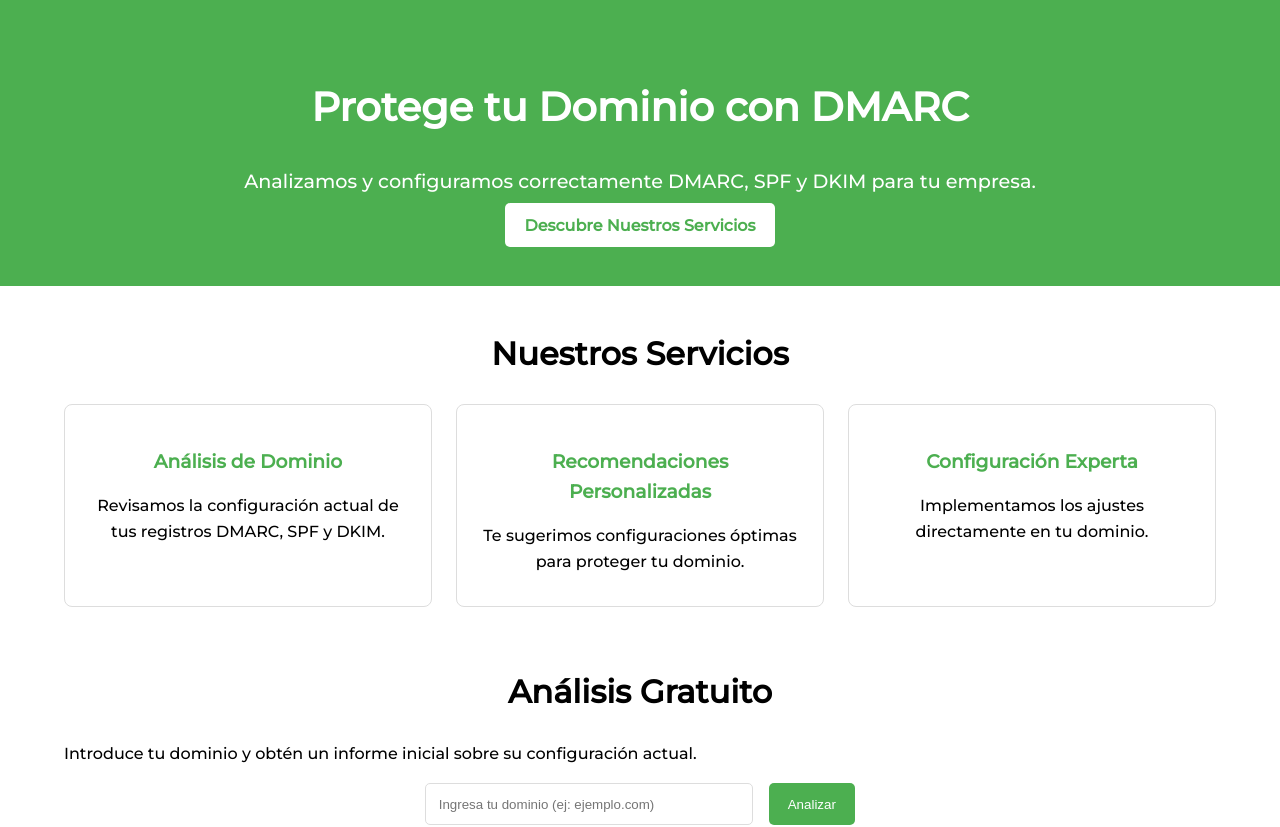
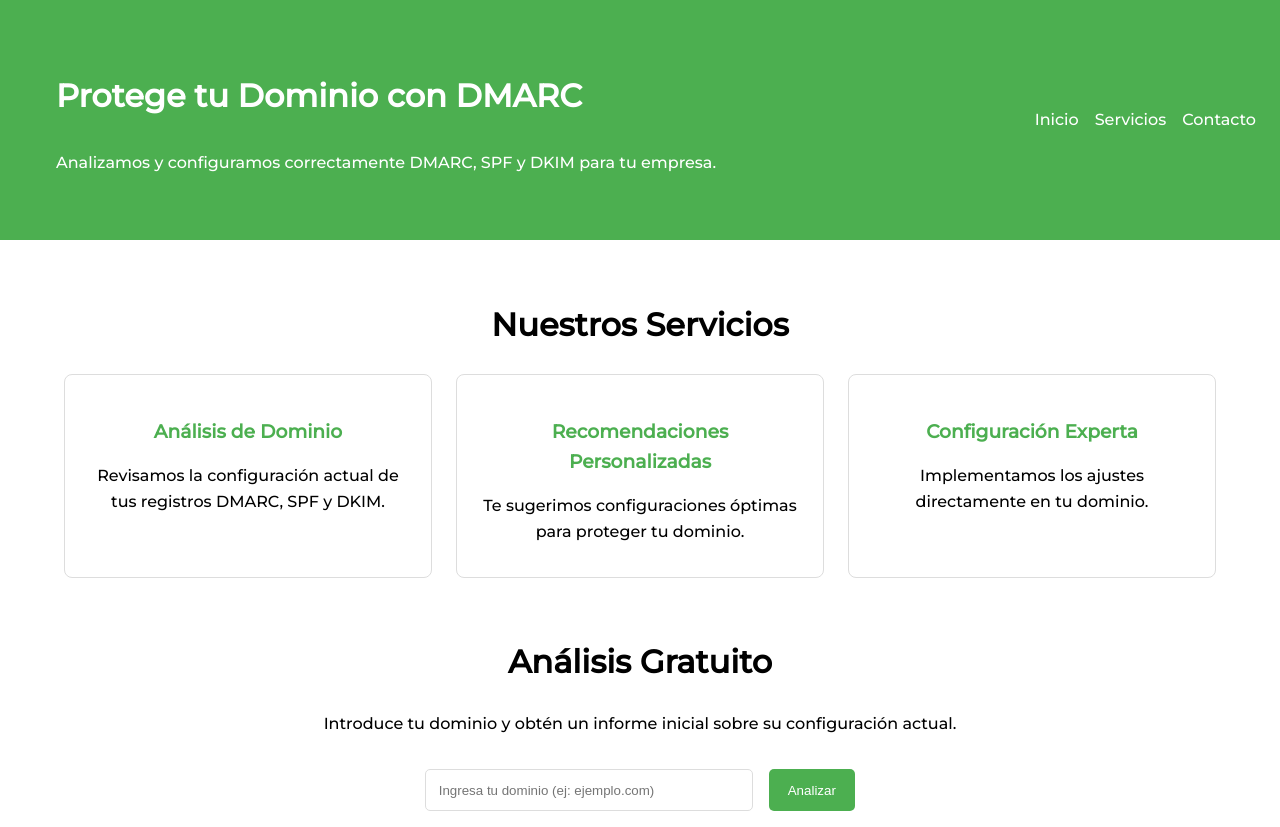
Before and after one commit to ntorrents/dmarc-project, a React (Vite) app: page / in a window 1280 px wide. Shown: the top 827 px of the page. Built offline with nearby package versions, Linux system fonts and the light colour scheme.

Commit message:
Crear Header dinámico

```diff
--- a/src/App.css
+++ b/src/App.css
@@ -10,42 +10,16 @@ body {
     line-height: 1.6;
 }
 
+.align-center {
+    text-align: center;
+    padding-bottom: 1rem;
+}
+
 .container {
     width: 90%;
     max-width: 1200px;
     margin: 0 auto;
     padding: 1rem;
-}
-
-/* Header */
-.header {
-    background: #4caf50;
-    color: #fff;
-    padding: 2rem 1rem;
-    text-align: center;
-}
-
-.header h1 {
-    font-size: 2.5rem;
-}
-
-.header p {
-    font-size: 1.2rem;
-    margin: 1rem;
-}
-
-.header .btn-primary {
-    background: #fff;
-    color: #4caf50;
-    padding: 0.8rem 1.2rem;
-    text-decoration: none;
-    border-radius: 5px;
-    font-weight: bold;
-    /* margin: 2rem; */
-}
-
-.header .btn-primary:hover {
-    background: #ddd;
 }
 
 /* Section Titles */
@@ -55,14 +29,18 @@ section h2 {
     font-size: 2rem;
 }
 
-/* Services Section */
+/* Services Section - Se añade un marginTop para arreglar la posicion del header*/
+.services {
+    margin-top: 16rem;
+}
+
 .service-cards {
     display: grid;
     grid-template-columns: repeat(auto-fit, minmax(250px, 1fr));
     gap: 1.5rem;
 }
 
-/* Free Analysis */
+/* Analysis Section */
 .analysis-form {
     display: flex;
     flex-wrap: wrap;
--- a/src/App.jsx
+++ b/src/App.jsx
@@ -1,5 +1,5 @@
 import "./App.css";
-import Header from "./views/Header";
+import Header from "./views/Header/Header";
 import Services from "./views/Services";
 import Analysis from "./views/Analysis";
 import Plans from "./views/Plans";
--- a/src/views/Analysis.jsx
+++ b/src/views/Analysis.jsx
@@ -3,7 +3,7 @@ function Analysis() {
         <section id="analysis" className="analysis">
             <div className="container">
                 <h2>Análisis Gratuito</h2>
-                <p>
+                <p className="align-center">
                     Introduce tu dominio y obtén un informe inicial sobre su
                     configuración actual.
                 </p>
--- a/src/views/Contact.jsx
+++ b/src/views/Contact.jsx
@@ -3,7 +3,7 @@ function Contact() {
         <section id="contact" className="contact">
             <div className="container">
                 <h2>Contacto</h2>
-                <p>
+                <p className="align-center">
                     ¿Tienes preguntas? Contáctanos y estaremos encantados de
                     ayudarte.
                 </p>
--- a/src/views/Header.jsx
+++ /dev/null
@@ -1,18 +0,0 @@
-function Header() {
-    return (
-        <header className="header">
-            <div className="container">
-                <h1>Protege tu Dominio con DMARC</h1>
-                <p>
-                    Analizamos y configuramos correctamente DMARC, SPF y DKIM
-                    para tu empresa.
-                </p>
-                <a href="#services" className="btn-primary">
-                    Descubre Nuestros Servicios
-                </a>
-            </div>
-        </header>
-    );
-}
-
-export default Header;
--- /dev/null
+++ b/src/views/Header/Header.css
@@ -0,0 +1,100 @@
+.header {
+    position: fixed;
+    top: 0;
+    left: 0;
+    width: 100%;
+    transition: all 0.5s ease;
+    z-index: 50;
+    background: #4caf50;
+    color: #fff;
+    height: 11rem;
+    padding: 2rem 1rem;
+    text-align: center;
+}
+
+.header--scrolled {
+    height: 3rem;
+    background: white;
+    box-shadow: 0 2px 4px rgba(0, 0, 0, 0.1);
+    color: #4caf50;
+}
+
+.header__container {
+    max-width: 1200px;
+    margin: 0 auto;
+    padding: 0 1rem;
+    display: flex;
+    align-items: center;
+    justify-content: space-between;
+    width: 100%;
+    height: 100%;
+}
+
+.header__text {
+    display: flex;
+    flex-direction: column;
+    align-items: flex-start;
+    transition: all 0.5s ease;
+}
+
+.header__title {
+    font-size: 2rem;
+    font-weight: bold;
+    transition: all 0.5s ease;
+}
+
+.header__title--scrolled {
+    font-size: 1rem;
+}
+
+.header__subtitle {
+    margin-top: 0.5rem;
+    font-size: 1rem;
+    opacity: 1;
+    transition: opacity 0.2s ease;
+}
+
+.header--scrolled .header__subtitle {
+    opacity: 0;
+    visibility: hidden;
+    position: absolute;
+}
+
+.header__nav {
+    display: flex;
+    gap: 1rem;
+}
+
+.header__link {
+    text-decoration: none;
+    color: inherit;
+    font-size: 1rem;
+    transition: color 0.5s ease;
+}
+
+.header__link:hover {
+    text-decoration: underline;
+}
+
+/* .header h1 {
+    font-size: 2.5rem;
+} */
+
+/* .header p {
+    font-size: 1.2rem;
+    margin: 1rem;
+    padding-bottom: 1rem;
+}
+
+.header .btn-primary {
+    background: #fff;
+    color: #4caf50;
+    padding: 0.8rem 1.2rem;
+    text-decoration: none;
+    border-radius: 5px;
+    font-weight: bold;
+}
+
+.header .btn-primary:hover {
+    background: #ddd;
+} */
--- /dev/null
+++ b/src/views/Header/Header.jsx
@@ -0,0 +1,56 @@
+import "./Header.css";
+import { useState, useEffect } from "react";
+
+function Header() {
+    const [isScrolled, setIsScrolled] = useState(false);
+
+    useEffect(() => {
+        const handleScroll = () => {
+            if (window.scrollY > 50) {
+                setIsScrolled(true);
+            } else {
+                setIsScrolled(false);
+            }
+        };
+
+        window.addEventListener("scroll", handleScroll);
+        return () => window.removeEventListener("scroll", handleScroll);
+    }, []);
+
+    return (
+        <header className={`header ${isScrolled ? "header--scrolled" : ""}`}>
+            <div className="header__container">
+                <div className="header__text">
+                    <h1
+                        className={`header__title ${
+                            isScrolled ? "header__title--scrolled" : ""
+                        }`}
+                    >
+                        Protege tu Dominio con DMARC
+                    </h1>
+                    <p className="header__subtitle">
+                        Analizamos y configuramos correctamente DMARC, SPF y
+                        DKIM para tu empresa.
+                    </p>
+                </div>
+
+                {/* <a href="#services" className="btn-primary">
+                        Descubre Nuestros Servicios
+                    </a> */}
+                <nav className="header__nav">
+                    <a href="#home" className="header__link">
+                        Inicio
+                    </a>
+                    <a href="#services" className="header__link">
+                        Servicios
+                    </a>
+                    <a href="#contact" className="header__link">
+                        Contacto
+                    </a>
+                </nav>
+            </div>
+        </header>
+    );
+}
+
+export default Header;
```
